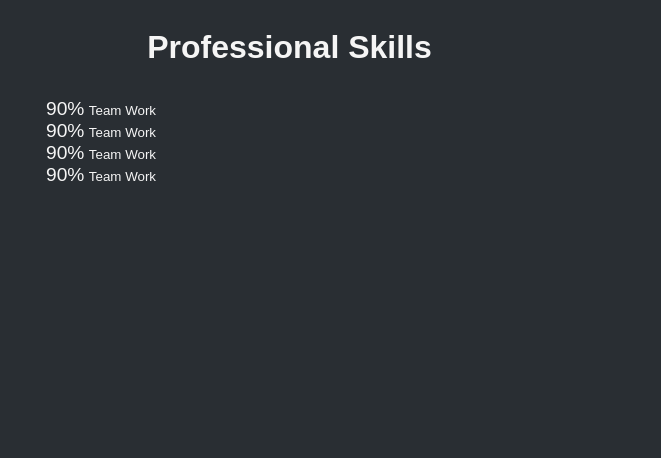
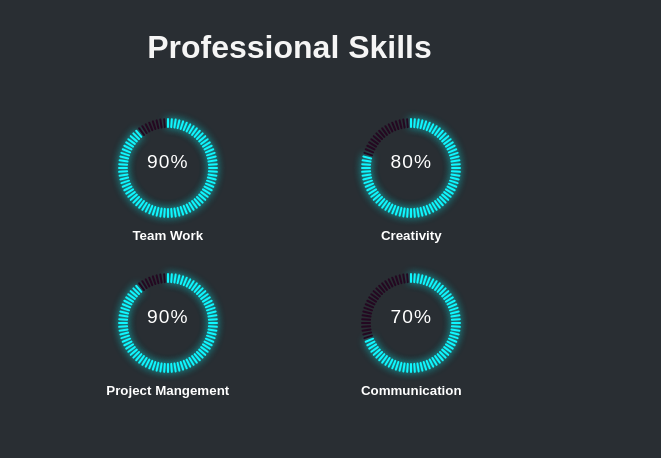
Before and after one commit to pawan-vind/Portfolio, a plain HTML site: page index.html in a window 1280 px wide. Shown: the part 2499-2957 px from the top of the page, 619-1280 px from the left. Drawn offline with nearby package versions, Linux system fonts and the light colour scheme.

Commit message:
complete skill section

```diff
--- a/index.html
+++ b/index.html
@@ -231,11 +231,7 @@
             <h3>Professional Skills</h3>
             <div class="professional">
               <div class="box">
-                <div class="circle">
-                  <div class="points" style="--i:1;"></div>
-                  <div class="points" style="--i:1;"></div>
-                  <div class="points" style="--i:1;"></div>
-                </div>
+                <div class="circle" data-dots="80" data-percent="90"></div>
                 <div class="text">
                   <big>90%</big>
                   <small>Team Work</small>
@@ -243,38 +239,26 @@
               </div>
 
               <div class="box">
-                <div class="circle">
-                  <div class="points" style="--i:1;"></div>
-                  <div class="points" style="--i:1;"></div>
-                  <div class="points" style="--i:1;"></div>
-                </div>
+                <div class="circle" data-dots="80" data-percent="80"></div>
                 <div class="text">
-                  <big>90%</big>
-                  <small>Team Work</small>
+                  <big>80%</big>
+                  <small>Creativity</small>
                 </div>
               </div>
 
               <div class="box">
-                <div class="circle">
-                  <div class="points" style="--i:1;"></div>
-                  <div class="points" style="--i:1;"></div>
-                  <div class="points" style="--i:1;"></div>
-                </div>
+                <div class="circle" data-dots="80" data-percent="90"></div>
                 <div class="text">
                   <big>90%</big>
-                  <small>Team Work</small>
+                  <small>Project Mangement</small>
                 </div>
               </div>
 
               <div class="box">
-                <div class="circle">
-                  <div class="points" style="--i:1;"></div>
-                  <div class="points" style="--i:1;"></div>
-                  <div class="points" style="--i:1;"></div>
-                </div>
+                <div class="circle" data-dots="80" data-percent="70"></div>
                 <div class="text">
-                  <big>90%</big>
-                  <small>Team Work</small>
+                  <big>70%</big>
+                  <small>Communication</small>
                 </div>
               </div>
             </div>
--- a/script.js
+++ b/script.js
@@ -35,3 +35,26 @@ words[currentWordIndex].style.opacity = "1";
 
  changeText();
  setInterval(changeText, 3000);
+
+
+//  circle skill
+
+const circles = document.querySelectorAll('.circle');
+circles.forEach((elem) => {
+    var dots = elem.getAttribute('data-dots');
+    var marked = elem.getAttribute('data-percent');
+    var percent = Math.floor(dots*marked/100);
+    var points = "";
+    var rotate = 360/dots;
+
+    for (var i = 0; i < dots; i++) {
+        points += `<div class="points" style="--i:${i}; --rot:${rotate}deg"></div>`;
+    }
+
+    elem.innerHTML = points;
+
+    const pointsMarked = elem.querySelectorAll('.points');
+    for(let i = 0; i < percent; i++){
+        pointsMarked[i].classList.add('marked');
+    }
+});
--- a/style.css
+++ b/style.css
@@ -532,9 +532,61 @@ a.btn:nth-child(2)::before {
     animation: css 5s;
 }
 
+/* skill right */
+
+.professional{
+    display: grid;
+    grid-template-columns: 1fr 1fr;
+}
+
+.box{
+    position: relative;
+    margin: 10px 0;
+    flex:  1 1 15rem;
+}
+
+.box .text{
+    text-align: center;
+    color: #fff;
+    font-size: 1rem;
+}
+
+.box .text big{
+    font: 400;
+    letter-spacing: 1px;
+    position: absolute;
+    top: 40%;
+    left: 50%;
+    transform: translate(-50%, -50%);
+}
+
+.box .text small{
+    display: block;
+    font-weight: 600;
+}
+
+.circle{
+    width: 100%;
+    height: 120px;
+    display: flex;
+    justify-content: center;
+    align-items: center;
+}
+
+.circle .points{
+    width: 2px;
+    height: 10px;
+    background-color: var(--bg-color);
+    position: absolute;
+    border-radius: 3px;
+    transform: rotate(calc(var(--i)*var(--rot))) translateY(-45px);
+}
 
 
-
+.points.marked{
+    animation: glow 0.04s linear forwards;
+    animation-delay: calc(var(--i)*0.05s);
+}
 
 
 
@@ -570,7 +622,7 @@ a.btn:nth-child(2)::before {
     }
 }
 
-@keyframes html{
+@keyframes figma{
     0%{
         width: 0%;
     }
@@ -599,3 +651,14 @@ a.btn:nth-child(2)::before {
         width: 62%;
     }
 }
+
+@keyframes glow{
+    0%{
+        background: var(--bg-color);
+        box-shadow: none;
+    }
+    100%{
+        background: var(--hover-color);
+        box-shadow: var(--neon-box-shadow);
+    }
+}
```
